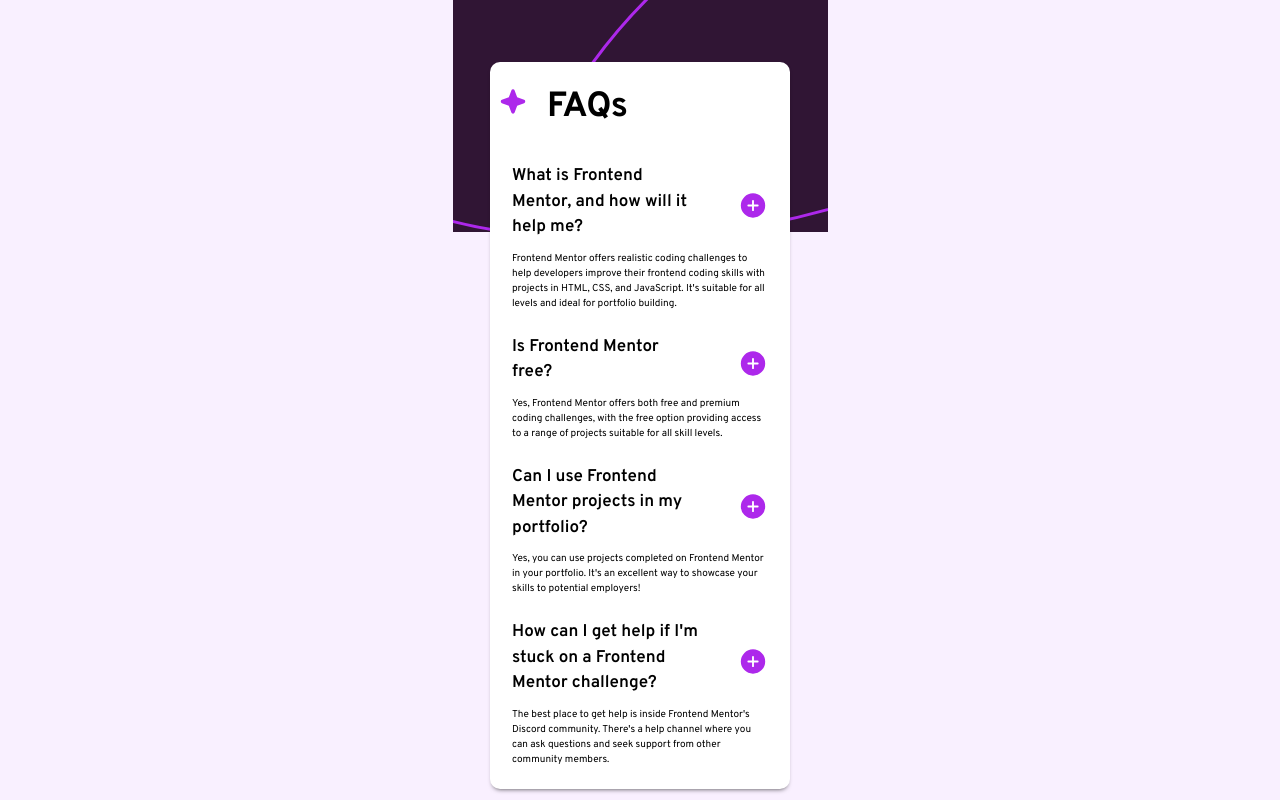
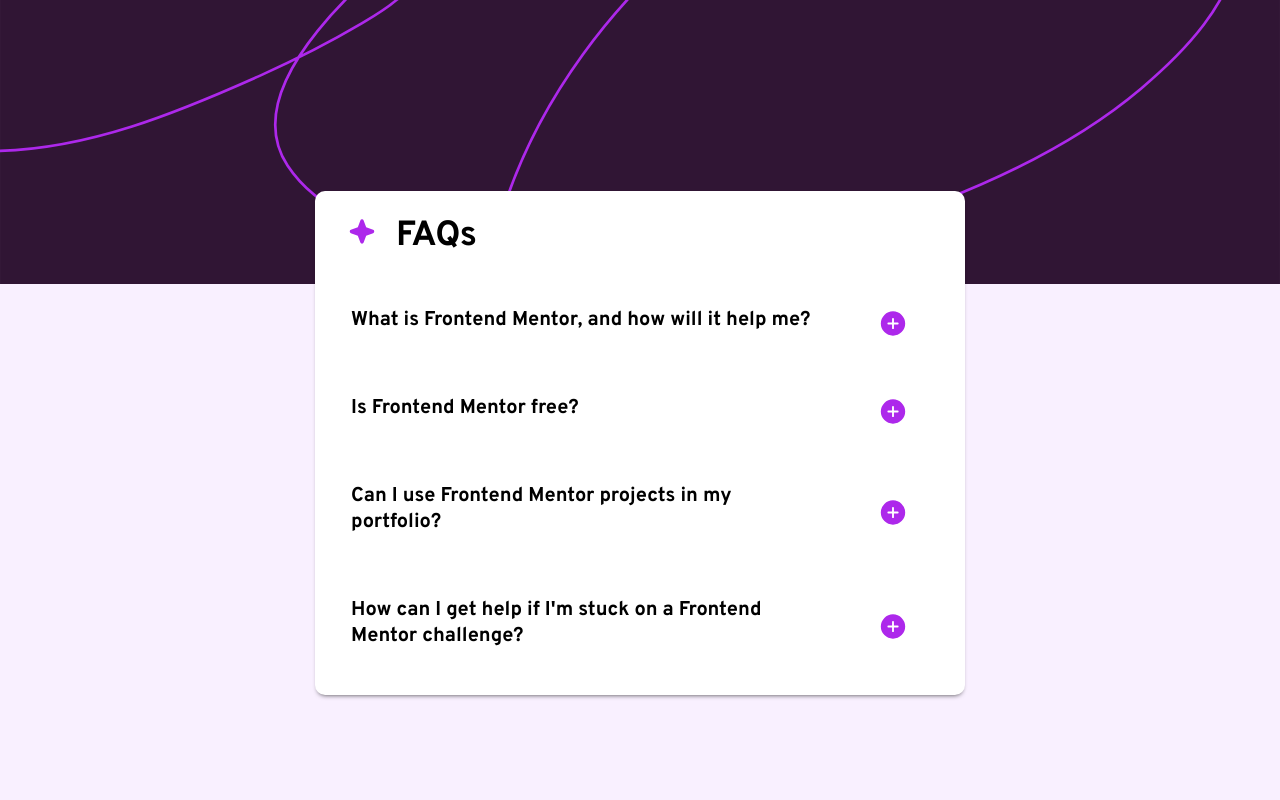
Before and after one commit to ziad-rima/Faq-Accordion, a React (Vite) app: page / in a window 1280 px wide. Built offline with nearby package versions, Linux system fonts and the light colour scheme.

Commit message:
make the website responsive | style components

```diff
--- a/src/index.css
+++ b/src/index.css
@@ -26,6 +26,7 @@ body {
   background-image: url(assets/images/background-pattern-mobile.svg);
   background-repeat: no-repeat;
   background-position: top;
+  background-size: 100%;
   background-color: var(--Light-pink);
 }
 
@@ -59,6 +60,7 @@ body {
   flex-direction: column;
   align-items: center;
   padding: 1rem;
+  max-width: 100%;
 }
 
 .faq-item {
@@ -66,6 +68,7 @@ body {
   flex-direction: column;
   justify-content: center;
   margin: 1.2rem;
+  max-width: 100%;
 }
 
 .question-container {
@@ -77,8 +80,10 @@ body {
 
 .question {
   font-size: 1.7rem;
-  font-weight: 600;
+  font-weight: 700;
   margin-bottom: 1rem;
+  line-height: 1.3;
+  width: 100%;
 }
 
 .open-icon {
@@ -89,4 +94,77 @@ button {
   background-color: transparent;
   border: none;
   width: 20%;
+  max-width: 40%;
+  cursor: pointer;
 }
+
+.answer-container {
+  max-height: 0;
+  overflow: hidden;
+  transition: max-height 0.3s ease-out;
+  max-width: 100%;
+  text-align: left;
+}
+
+.answer-container.open {
+  max-height: 500px;
+  transition: max-height 0.3s ease-in-out;
+}
+
+.answer {
+  font-size: 1.3rem;
+  color: var(--Grayish-purple);
+  max-width: 100%;
+  width: 90%;
+  margin-top: 1.2rem;
+}
+
+.divider {
+  width: 250px;
+  height: .1rem;
+  background-color: var(--Light-pink);
+  margin: 0 auto;
+  margin-top: 1em;
+}
+
+@media (min-width: 780px) {
+  body {
+    background-image: url(assets/images/background-pattern-desktop.svg);
+    background-size: 100%;
+    padding: 2rem;
+  }
+
+  .main-component {
+    width: 650px;
+    margin-top: 8.6rem;
+  }
+
+  .question-container {
+    justify-content: space-between;
+  }
+
+  .divider {
+    width: 500px;
+  }
+
+  .faq-item {
+    padding: 1.4rem;
+  }
+
+  .answer {
+    font-size: 1.6rem;
+  }
+
+  .question {
+    font-size: 2rem;
+  }
+
+  .question:hover {
+    cursor: pointer;
+    color: rgb(173, 15, 173);
+  }
+
+  .header-component {
+    margin-left: 2.4rem;
+  }
+}
```
